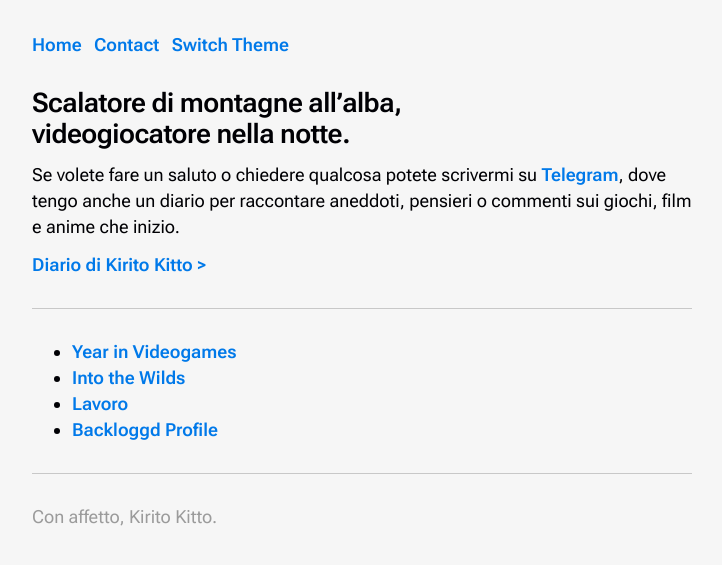
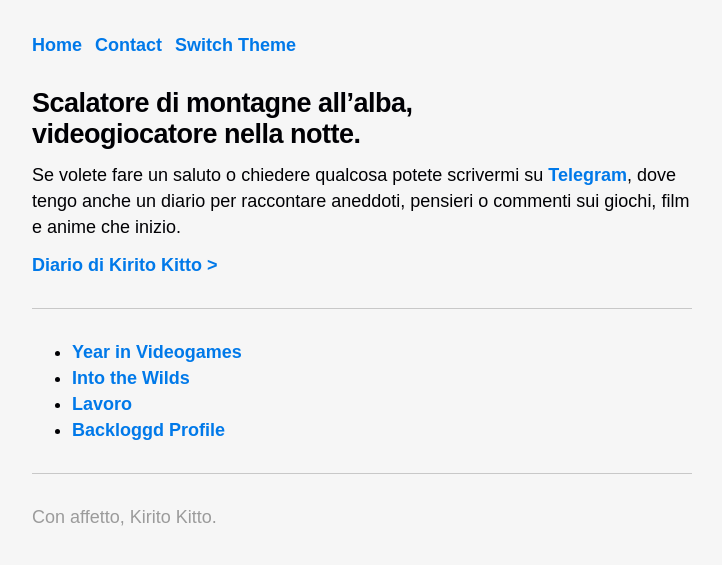
Before and after one commit to KiritoKitto/kiritokitto.github.io, a Jekyll site: the page built from index.md, in a window 1280 px wide. Shown: the top 565 px of the page, without its empty margins (278-1000 px from the left). Built offline with Jekyll 4.4.1, drawn with Linux system fonts in a browser that asks for light colours; some web fonts are replaced; our own code applies the rules of GitHub Pages for plain Markdown files; a script that is not in the unit is left out.

Commit message:
new font

```diff
--- a/_layouts/default.html
+++ b/_layouts/default.html
@@ -14,6 +14,7 @@
 
     <link href="https://fonts.googleapis.com/css2?family=Roboto+Flex:opsz,wght@8..144,100..1000&family=Roboto+Mono:ital,wght@0,100..700;1,100..700&display=swap" rel="stylesheet">
     <link href="https://fonts.googleapis.com/css2?family=DM+Sans:ital,opsz,wght@0,9..40,100..1000;1,9..40,100..1000&display=swap" rel="stylesheet">
+    <link href="https://fonts.googleapis.com/css2?family=Cascadia+Code:ital,wght@0,200..700;1,200..700&display=swap" rel="stylesheet">
 
     <link id="theme" rel="stylesheet" href="{{ '/css/style.css' | relative_url }}">
     <link id="theme-link" rel="stylesheet" href="{{ '/css/dark.css' | relative_url }}">
--- a/css/dark.css
+++ b/css/dark.css
@@ -1,9 +1,9 @@
 :root {
-    --font: "Roboto Flex", sans-serif;
-    --font-title: "Roboto Flex", sans-serif;
+    --font: "Cascadia Code", sans-serif;
+    --font-title: "Cascadia Code", sans-serif;
 
-    --color-background: rgb(18, 18, 18);
-    --color-background-secondary: rgba(80, 80, 85, 0.2);
+    --color-background: rgb(0, 0, 0);
+    --color-background-secondary: rgba(0, 0, 0, 0.2);
 
     --color-primary: rgb(236, 236, 236);
     --color-secondary: rgb(189, 192, 194);
@@ -22,16 +22,16 @@
     --font: "Roboto Flex", sans-serif;
     --font-title: "Roboto Flex", sans-serif;
 
-    --color-background: hsl(0, 0%, 7%);
+    --color-background: rgb(18, 18, 18);
     --color-background-secondary: rgba(80, 80, 85, 0.2);
 
     --color-primary: rgb(236, 236, 236);
     --color-secondary: rgb(189, 192, 194);
     --color-tertiary: rgb(103, 103, 103);
 
-    --color-highlight: rgb(98,158,251);
+    --color-highlight: #CFA800;
 
-    --graph-highlight: rgb(46, 128, 250);
+    --graph-highlight: #CFA800;
     --graph-base01: rgb(74, 74, 79);
     --graph-base02: rgb(54, 54, 58);
     --graph-base03: rgb(37, 37, 39);
--- a/css/light.css
+++ b/css/light.css
@@ -1,6 +1,6 @@
 :root {
-    --font: "Roboto Flex", sans-serif;
-    --font-title: "Roboto Flex", sans-serif;
+    --font: "Cascadia Code", sans-serif;
+    --font-title: "Cascadia Code", sans-serif;
 
     --color-background: #f6f6f6;
     --color-background: #f6f6f6;
```
